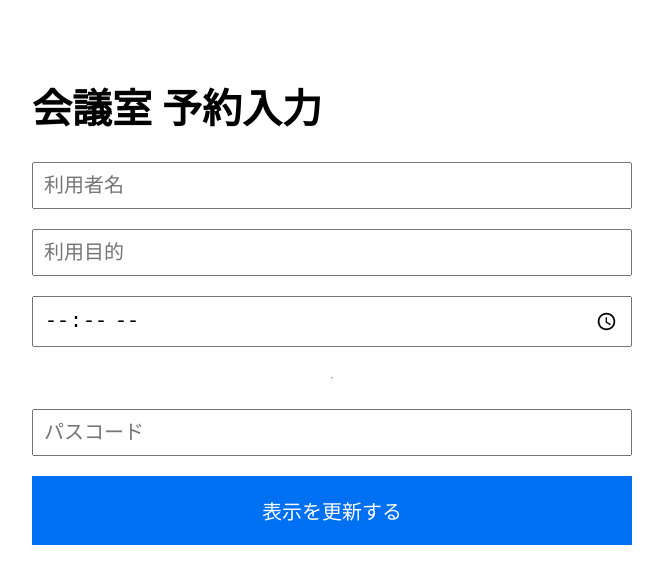
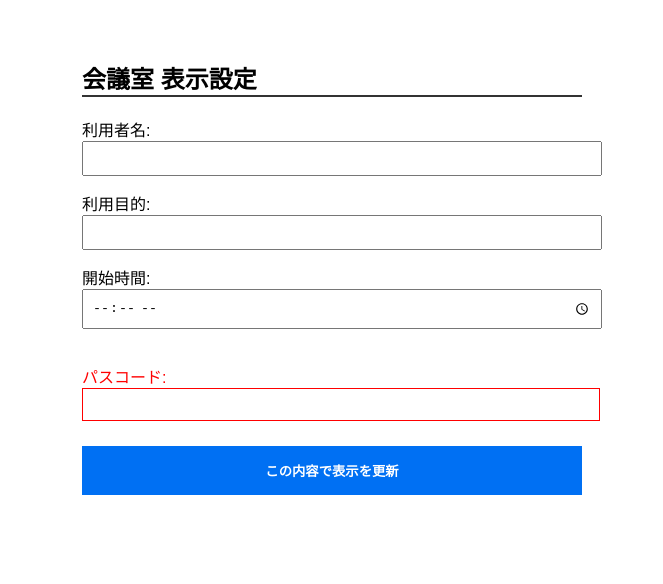
Before and after one commit to kotani6053/-, a Next.js app: page / in a window 1280 px wide. Shown: the top 584 px of the page, without its empty margins (308-971 px from the left). Built offline with nearby package versions, Linux system fonts and the light colour scheme.

Commit message:
Update page.js

```diff
--- a/app/page.js
+++ b/app/page.js
@@ -1,3 +1,4 @@
+// app/edit/page.js
 "use client";
 import { useState } from "react";
 
@@ -5,28 +6,43 @@ export default function EditRoom() {
   const [form, setForm] = useState({ user: "", purpose: "", time: "", pass: "" });
 
   const updateRoom = async () => {
-    if (form.pass !== "1234") { // パスコード例
+    // 簡易バリデーション
+    if (form.pass !== "1234") {
       alert("パスコードが違います");
       return;
     }
-    await fetch("/api/room", {
-      method: "POST",
-      body: JSON.stringify(form),
-    });
-    alert("更新しました！");
+
+    try {
+      const res = await fetch("/api/room", {
+        method: "POST",
+        headers: {
+          "Content-Type": "application/json", // これが重要！
+        },
+        body: JSON.stringify(form),
+      });
+
+      if (res.ok) {
+        alert("表示を更新しました！TOP画面を確認してください。");
+      } else {
+        alert("サーバーエラーが発生しました。");
+      }
+    } catch (e) {
+      alert("通信に失敗しました。");
+    }
   };
 
   return (
-    <div style={{ padding: "50px", fontSize: "20px", maxWidth: "600px", margin: "0 auto" }}>
-      <h1>会議室 予約入力</h1>
-      <div style={{ display: "flex", flexDirection: "column", gap: "20px" }}>
-        <input type="text" placeholder="利用者名" onChange={e => setForm({...form, user: e.target.value})} style={{fontSize: "20px", padding: "10px"}} />
-        <input type="text" placeholder="利用目的" onChange={e => setForm({...form, purpose: e.target.value})} style={{fontSize: "20px", padding: "10px"}} />
-        <input type="time" onChange={e => setForm({...form, time: e.target.value})} style={{fontSize: "20px", padding: "10px"}} />
-        <hr />
-        <input type="password" placeholder="パスコード" onChange={e => setForm({...form, pass: e.target.value})} style={{fontSize: "20px", padding: "10px"}} />
-        <button onClick={updateRoom} style={{padding: "20px", backgroundColor: "#0070f3", color: "white", border: "none", fontSize: "20px", cursor: "pointer"}}>
-          表示を更新する
+    <div style={{ padding: "40px", maxWidth: "500px", margin: "0 auto", fontFamily: "sans-serif" }}>
+      <h2 style={{ borderBottom: "2px solid #333" }}>会議室 表示設定</h2>
+      <div style={{ display: "flex", flexDirection: "column", gap: "15px", marginTop: "20px" }}>
+        <label>利用者名: <input type="text" style={{padding:"8px", width:"100%"}} onChange={e => setForm({...form, user: e.target.value})} /></label>
+        <label>利用目的: <input type="text" style={{padding:"8px", width:"100%"}} onChange={e => setForm({...form, purpose: e.target.value})} /></label>
+        <label>開始時間: <input type="time" style={{padding:"8px", width:"100%"}} onChange={e => setForm({...form, time: e.target.value})} /></label>
+        <label style={{marginTop: "20px", color: "red"}}>パスコード:
+          <input type="password" style={{padding:"8px", width:"100%", border: "1px solid red"}} onChange={e => setForm({...form, pass: e.target.value})} />
+        </label>
+        <button onClick={updateRoom} style={{padding: "15px", backgroundColor: "#0070f3", color: "white", border: "none", fontWeight: "bold", cursor: "pointer", marginTop: "10px"}}>
+          この内容で表示を更新
         </button>
       </div>
     </div>
```
